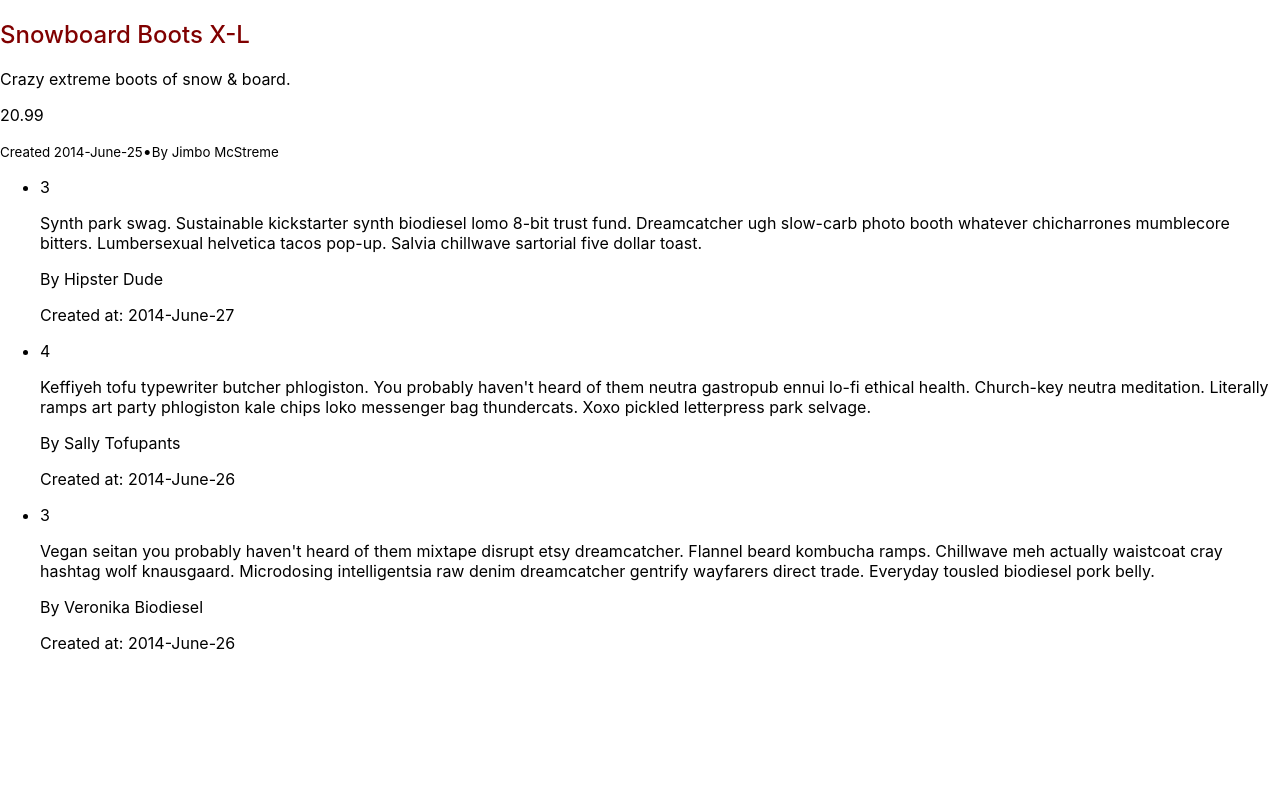
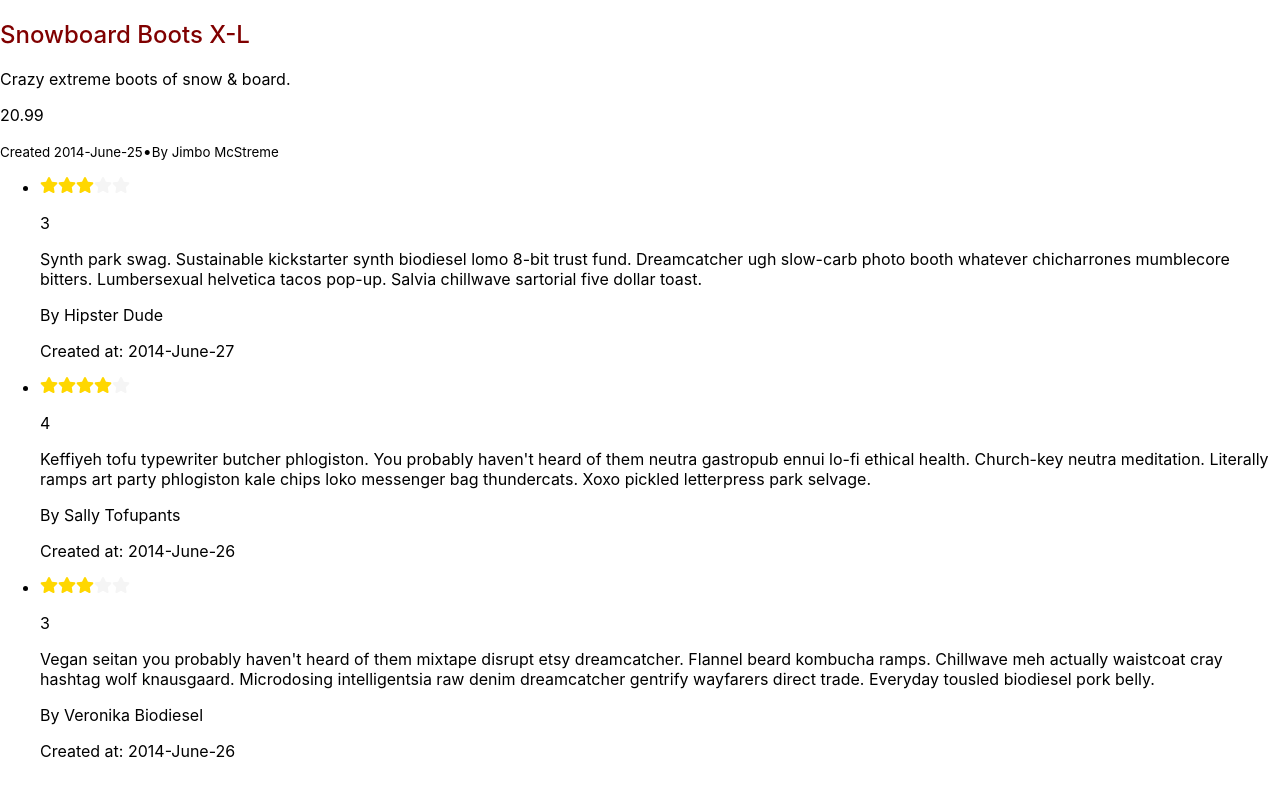
Before and after one commit to CodeCoreYVR/amazing_amazon_react_sept2020, a React (Create React App) app: page / in a window 1280 px wide. Shown: the top 796 px of the page. Built offline with nearby package versions, Linux system fonts and the light colour scheme.

Commit message:
star rating

```diff
--- a/src/components/ReviewDetails.js
+++ b/src/components/ReviewDetails.js
@@ -1,8 +1,10 @@
 import React from 'react';
+import StarRating from './StarRating';
 
 function ReviewDetails(props) {
   return (
     <div className="ReviewDetails">
+      <StarRating max={5} current={props.rating} />
       <p>{props.rating}</p>
       <p>{props.body}</p>
       <p>By {props.reviewer.full_name}</p>
--- /dev/null
+++ b/src/components/StarRating.js
@@ -0,0 +1,41 @@
+import React from 'react';
+
+function StarRating(props) {
+  const { max, current } = props;
+  return (
+    <div className="StarRating">
+      {Array.from({ length: max }).map((el, i) => {
+        return (
+          <Star
+            key={i}
+            style={{
+              height: '1em',
+              color: i < current ? 'gold' : 'whitesmoke',
+            }}
+          />
+        );
+      })}
+    </div>
+  );
+}
+
+export default StarRating;
+
+function Star(props) {
+  const { style = {}, ...restProps } = props;
+  const { color = 'black', ...restStyle } = style;
+
+  return (
+    <svg
+      xmlns="http://www.w3.org/2000/svg"
+      {...restProps}
+      style={restStyle}
+      viewBox="0 0 576 512"
+    >
+      <path
+        fill={color}
+        d="M259.3 17.8L194 150.2 47.9 171.5c-26.2 3.8-36.7 36.1-17.7 54.6l105.7 103-25 145.5c-4.5 26.3 23.2 46 46.4 33.7L288 439.6l130.7 68.7c23.2 12.2 50.9-7.4 46.4-33.7l-25-145.5 105.7-103c19-18.5 8.5-50.8-17.7-54.6L382 150.2 316.7 17.8c-11.7-23.6-45.6-23.9-57.4 0z"
+      />
+    </svg>
+  );
+}
```
